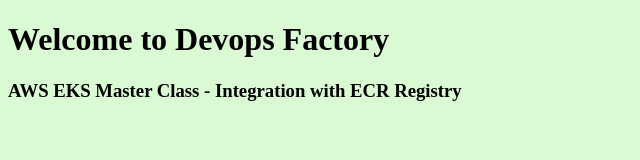
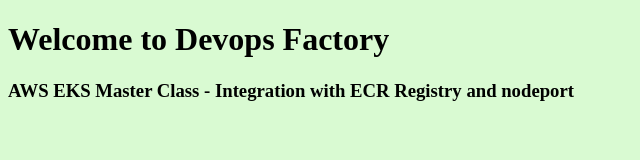
Before and after one commit to somaraju109/k8, a plain HTML site: page 01-aws-ecr-kubenginx/index.html in a window 1280 px wide. Shown: the whole page, without its empty margins (0-640 px from the left). Drawn offline with Linux system fonts and the light colour scheme.

Commit message:
Update index.html

```diff
--- a/01-aws-ecr-kubenginx/index.html
+++ b/01-aws-ecr-kubenginx/index.html
@@ -3,7 +3,7 @@
 <body style="background-color:rgb(217, 250, 210);">
 
 <h1>Welcome to Devops Factory</h1>
-<h3>AWS EKS Master Class - Integration with ECR Registry</h3>
+<h3>AWS EKS Master Class - Integration with ECR Registry and nodeport </h3>
 
 </body>
 </html>
```
